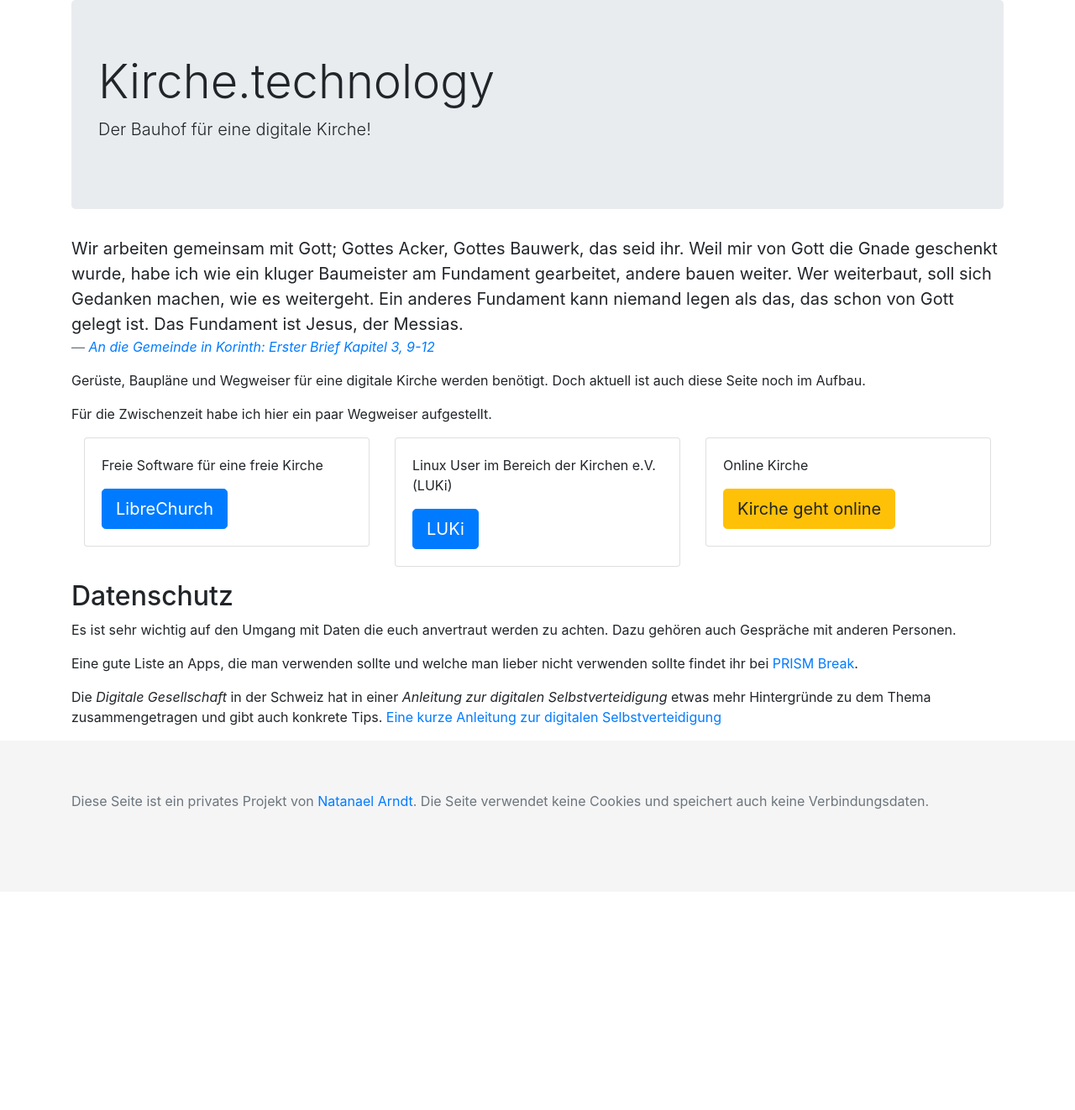
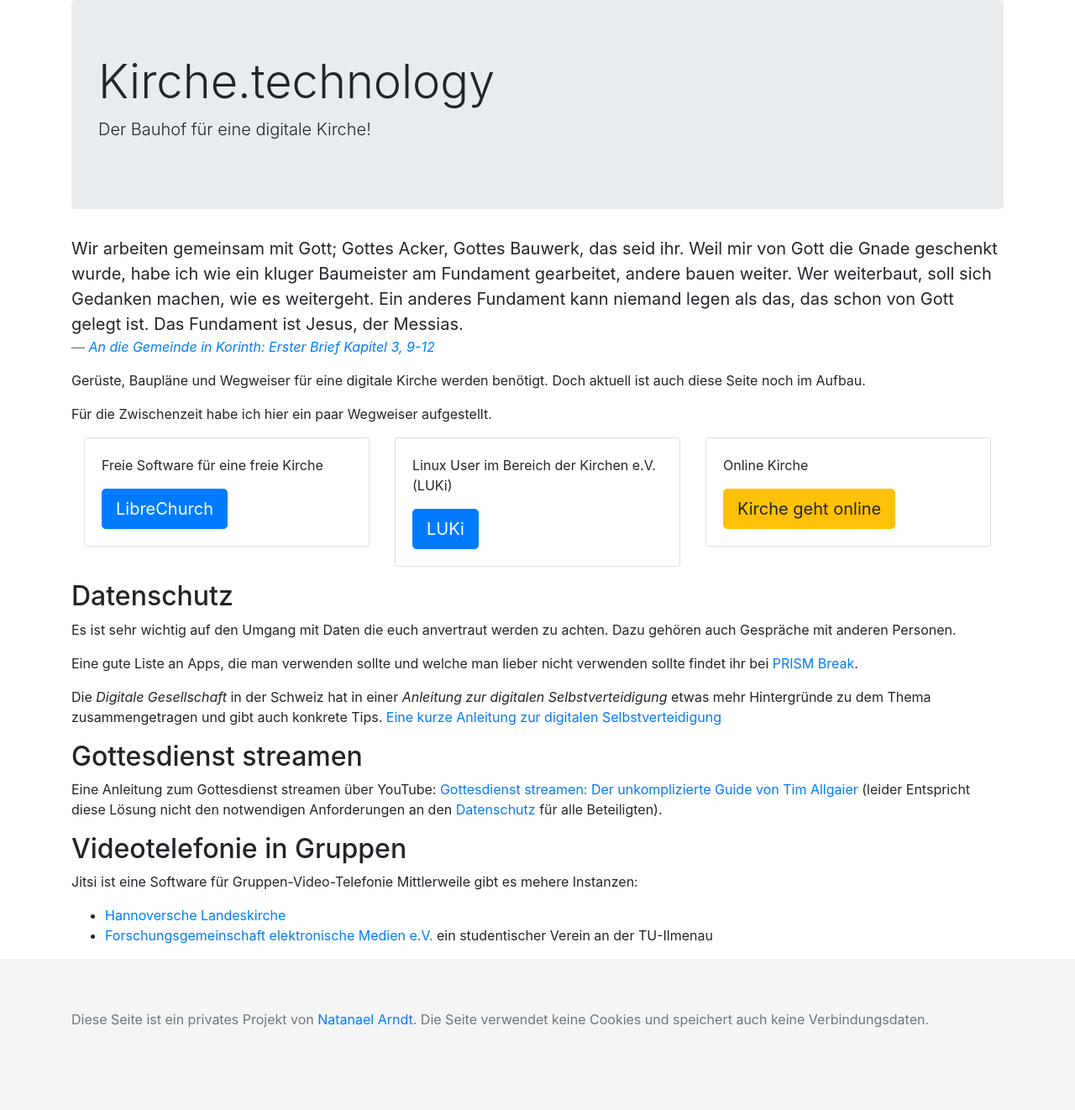
Before and after one commit to white-gecko/kirche.technology, a Jekyll site: the page built from index.html, in a window 1280 px wide. Shown: the whole page at 84% size. Built offline with Jekyll 4.4.1, drawn with Linux system fonts in a browser that asks for light colours; before the commit the page ends 1062 px from its top, so only the background shows below that.

Commit message:
Add some more links

```diff
--- a/index.html
+++ b/index.html
@@ -44,7 +44,7 @@ layout: default
   </div>
 </div>
 <p></p>
-<h2>Datenschutz</h2>
+<h2 id="datenschutz">Datenschutz</h2>
 <p>Es ist sehr wichtig auf den Umgang mit Daten die euch anvertraut werden zu achten.
 Dazu gehören auch Gespräche mit anderen Personen.</p>
 <p>Eine gute Liste an Apps, die man verwenden sollte und welche man lieber nicht verwenden sollte findet ihr bei <a href="https://prism-break.org/">PRISM Break</a>.
@@ -53,3 +53,13 @@ Dazu gehören auch Gespräche mit anderen Personen.</p>
   Die <em>Digitale Gesellschaft</em> in der Schweiz hat in einer <em>Anleitung zur digitalen Selbstverteidigung</em> etwas mehr Hintergründe zu dem Thema zusammengetragen und gibt auch konkrete Tips.
   <a href="https://www.digitale-gesellschaft.ch/ratgeber/">Eine kurze Anleitung zur digitalen Selbstverteidigung</a>
 </p>
+
+<h2>Gottesdienst streamen</h2>
+<p>Eine Anleitung zum Gottesdienst streamen über YouTube: <a href="https://kirchen-kommunikation.de/gottesdienst-streamen/">Gottesdienst streamen: Der unkomplizierte Guide von Tim Allgaier</a> (leider Entspricht diese Lösung nicht den notwendigen Anforderungen an den <a href="#datenschutz">Datenschutz</a> für alle Beteiligten).
+
+<h2>Videotelefonie in Gruppen</h2>
+<p>Jitsi ist eine Software für Gruppen-Video-Telefonie Mittlerweile gibt es mehere Instanzen:</p>
+<ul>
+  <li><a href="https://www.konferenz-e.de/">Hannoversche Landeskirche</a></li>
+  <li><a href="https://jitsi.fem.tu-ilmenau.de/">Forschungsgemeinschaft elektronische Medien e.V.</a> ein studentischer Verein an der TU-Ilmenau</li>
+</ul>
```
